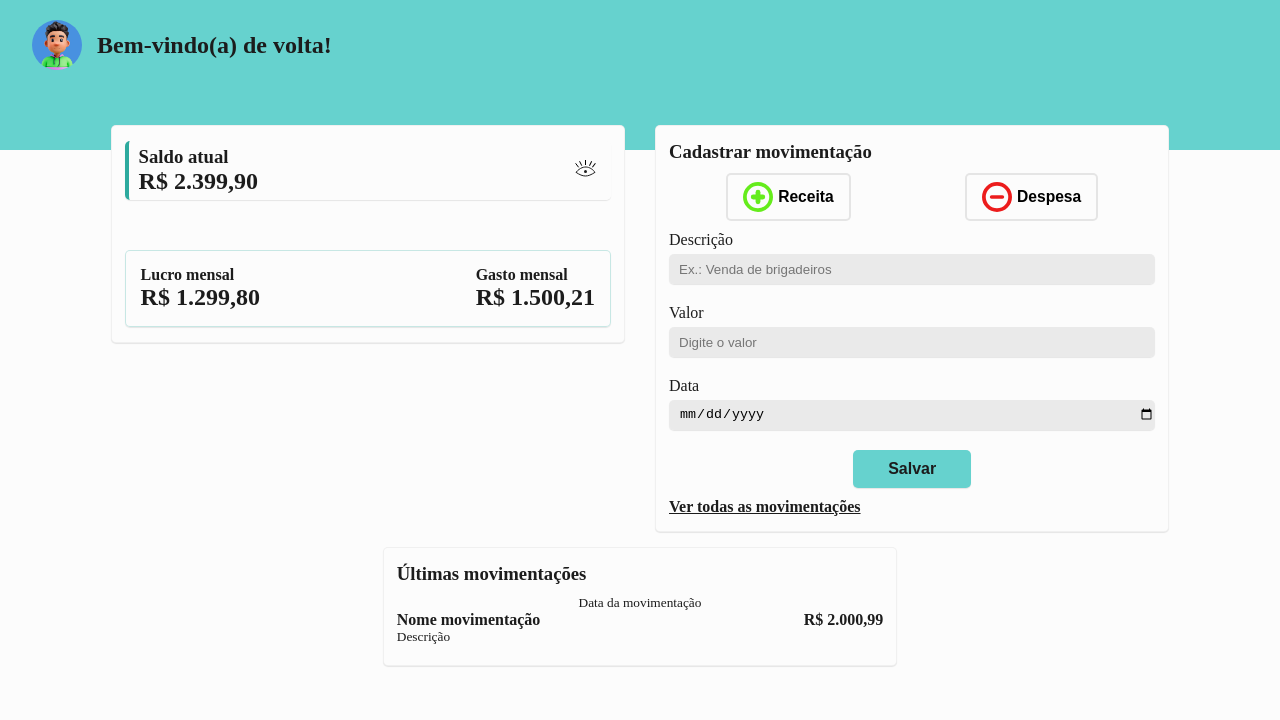
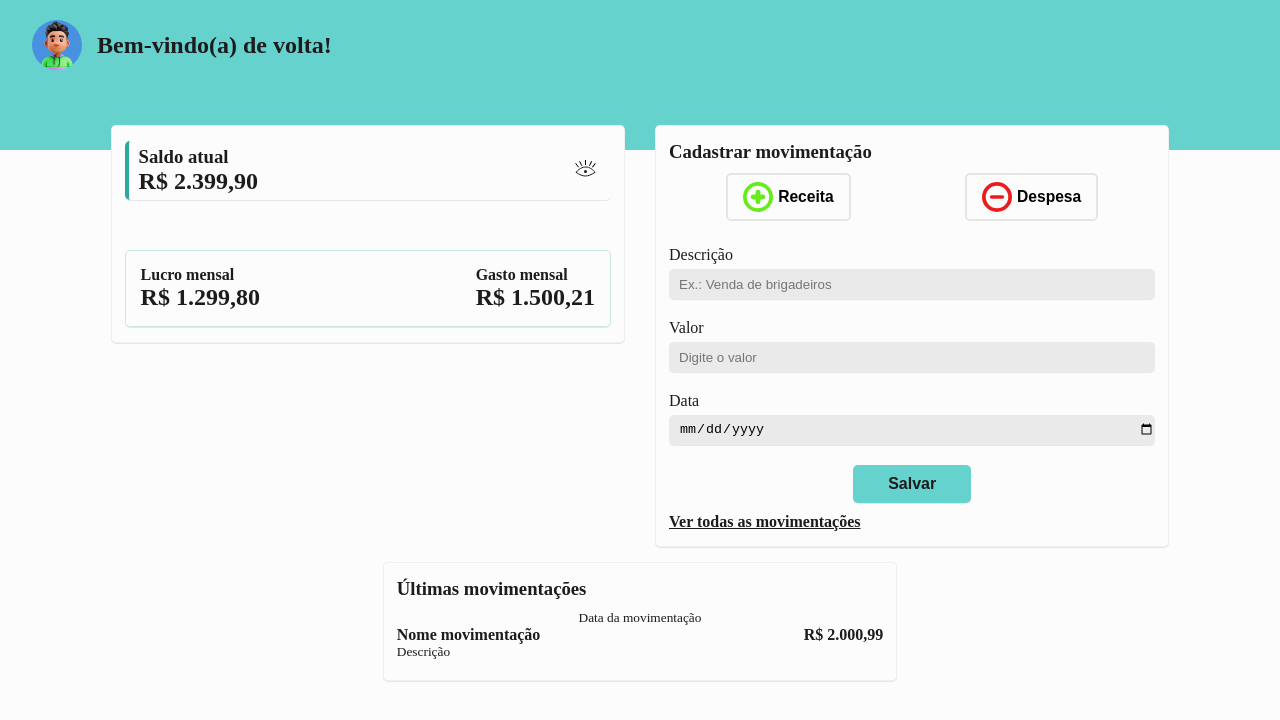
Before and after one commit to AlerranVictor/transacoes-financeirasFE, an Angular app: page /home in a window 1280 px wide. Shown: the top 720 px of the page. Built offline with nearby package versions, Linux system fonts and the light colour scheme.

Commit message:
add: espaçamento e responsividade (cadmovimentacao)

```diff
--- a/src/app/views/cadmovimentacao/cadmovimentacao.component.sass
+++ b/src/app/views/cadmovimentacao/cadmovimentacao.component.sass
@@ -19,6 +19,7 @@
 #form-cadmovimentacao
     display: flex
     justify-content: center
+    margin-top: 15px
     form
         display: flex
         flex-direction: column
@@ -29,3 +30,7 @@ input[type="number"]::-webkit-inner-spin-button,
 input[type="number"]::-webkit-outer-spin-button
     -webkit-appearance: none
     margin: 0
+
+@media screen  and (max-width: 750px)
+    #todas-movimentacoes
+        display: none
```
